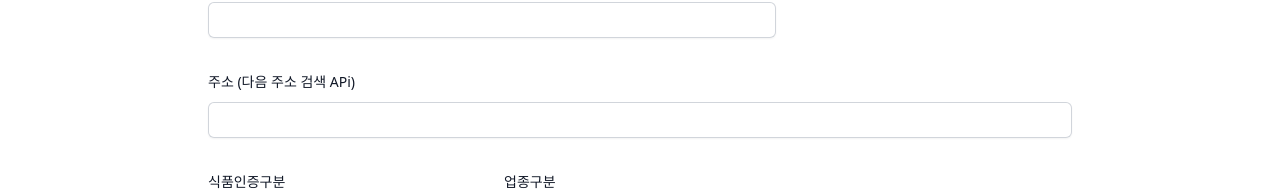
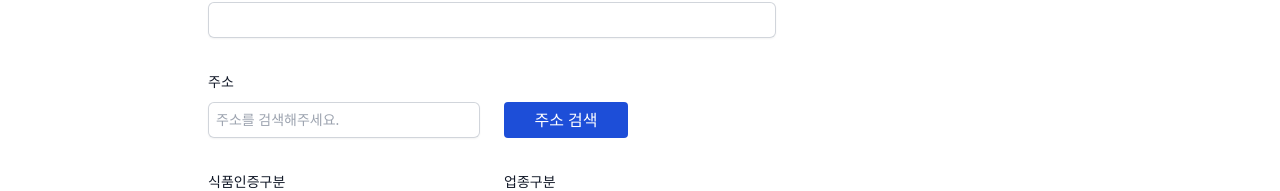
Before and after one commit to junyub301/next-eatmap, a Next.js app: page /stores/new in a window 1280 px wide. Shown: the part 311-502 px from the top of the page. Built offline with nearby package versions, Linux system fonts and the light colour scheme; no server answers.

Commit message:
Feat: 주소 검색

```diff
--- a/package.json
+++ b/package.json
@@ -18,6 +18,7 @@
         "next": "14.1.0",
         "next-auth": "^4.24.6",
         "react": "^18",
+        "react-daum-postcode": "^3.1.3",
         "react-dom": "^18",
         "react-hook-form": "^7.51.0",
         "react-icons": "^5.0.1",
--- /dev/null
+++ b/src/components/AddressSearch.tsx
@@ -0,0 +1,67 @@
+import { StoreType } from "@/interface";
+import { FieldErrors, UseFormRegister, UseFormSetValue } from "react-hook-form";
+import DaumPostcodeEmbed from "react-daum-postcode";
+import { useState } from "react";
+
+interface AddressSearchProps {
+    register: UseFormRegister<StoreType>;
+    setValue: UseFormSetValue<StoreType>;
+    errors: FieldErrors;
+}
+export default function AddressSearch({ register, errors, setValue }: AddressSearchProps) {
+    const [isOpen, setIsOpen] = useState<boolean>(false);
+    const handleComplete = (data: any) => {
+        let fullAddress = data.address;
+        let extraAddress = "";
+
+        if (data.addressType === "R") {
+            if (data.bname !== "") {
+                extraAddress += data.bname;
+            }
+            if (data.buildingName !== "") {
+                extraAddress += extraAddress !== "" ? `, ${data.buildingName}` : data.buildingName;
+            }
+            fullAddress += extraAddress !== "" ? ` (${extraAddress})` : "";
+        }
+        setValue("address", fullAddress);
+        setIsOpen(false);
+    };
+    return (
+        <>
+            <div className="col-span-full">
+                <label
+                    htmlFor="address"
+                    className="block text-sm font-medium leading-6 text-gray-900"
+                >
+                    주소
+                </label>
+                <div className="mt-2">
+                    <div className="grid grid-cols-3 md:grid-cols-6 gap-6">
+                        <input
+                            readOnly
+                            placeholder="주소를 검색해주세요."
+                            {...register("address", { required: true })}
+                            className="col-span-2 block w-full rounded-md border-0 py-1.5 px-2 outline-none text-gray-900 shadow-sm ring-1 ring-inset ring-gray-300 placeholder:text-gray-400 focus:ring-2 focus:ring-inset focus:ring-indigo-600 sm:text-sm sm:leading-6"
+                        />
+                        <button
+                            type="button"
+                            className="bg-blue-700 hover:bg-blue-600 py-1.5 px-2 rounded text-white"
+                            onClick={() => setIsOpen((pre) => !pre)}
+                        >
+                            주소 검색
+                        </button>
+                    </div>
+
+                    {errors?.address?.type === "required" && (
+                        <div className="pt-2 text-xs text-red-600">필수 입력사항입니다.</div>
+                    )}
+                </div>
+            </div>
+            {isOpen && (
+                <div className="border border-gray-300 rounded-md p-2 w-full col-span-full md:col-span-3 ">
+                    <DaumPostcodeEmbed onComplete={handleComplete} />
+                </div>
+            )}
+        </>
+    );
+}
--- a/src/pages/api/stores.ts
+++ b/src/pages/api/stores.ts
@@ -1,6 +1,7 @@
 import { StoreApiResponse, StoreType } from "@/interface";
 import type { NextApiRequest, NextApiResponse } from "next";
 import prisma from "@/db/index";
+import axios from "axios";
 interface ResponseType {
     page?: string;
     limit?: string;
@@ -14,9 +15,18 @@
 ) {
     const { page = "", limit = "", q, district }: ResponseType = req.query;
     if (req.method === "POST") {
-        const data = req.body;
+        const formData = req.body;
+        const headers = {
+            Authorization: `KakaoAK ${process.env.KAKAO_CLIENT_ID}`,
+        };
+        const { data } = await axios.get(
+            `https://dapi.kakao.com/v2/local/search/address.json?query=${encodeURI(
+                formData.address
+            )}`,
+            { headers }
+        );
         const result = await prisma.store.create({
-            data,
+            data: { ...formData, lat: data.documents[0].y, lng: data.documents[0].x },
         });
         return res.status(200).json(result);
     } else {
--- a/src/pages/stores/new.tsx
+++ b/src/pages/stores/new.tsx
@@ -1,4 +1,6 @@
+import AddressSearch from "@/components/AddressSearch";
 import { CATEGORY_ARR, FOOD_CERTIFY_ARR, STORE_TYPE_ARR } from "@/data/store";
+import { StoreType } from "@/interface";
 import axios from "axios";
 import { useRouter } from "next/router";
 import { useForm } from "react-hook-form";
@@ -8,8 +10,9 @@
     const {
         register,
         handleSubmit,
+        setValue,
         formState: { errors },
-    } = useForm();
+    } = useForm<StoreType>();
     const router = useRouter();
     return (
         <form
@@ -105,25 +108,7 @@
                             </div>
                         </div>
 
-                        <div className="col-span-full">
-                            <label
-                                htmlFor="address"
-                                className="block text-sm font-medium leading-6 text-gray-900"
-                            >
-                                주소 (다음 주소 검색 APi)
-                            </label>
-                            <div className="mt-2">
-                                <input
-                                    {...register("address", { required: true })}
-                                    className="block w-full rounded-md border-0 py-1.5 px-2 outline-none text-gray-900 shadow-sm ring-1 ring-inset ring-gray-300 placeholder:text-gray-400 focus:ring-2 focus:ring-inset focus:ring-indigo-600 sm:text-sm sm:leading-6"
-                                />
-                                {errors?.address?.type === "required" && (
-                                    <div className="pt-2 text-xs text-red-600">
-                                        필수 입력사항입니다.
-                                    </div>
-                                )}
-                            </div>
-                        </div>
+                        <AddressSearch register={register} setValue={setValue} errors={errors} />
 
                         <div className="sm:col-span-2 sm:col-start-1">
                             <label
@@ -183,7 +168,11 @@
             </div>
 
             <div className="mt-6 flex items-center justify-end gap-x-6">
-                <button type="button" className="text-sm font-semibold leading-6 text-gray-900">
+                <button
+                    type="button"
+                    onClick={() => router.back()}
+                    className="text-sm font-semibold leading-6 text-gray-900"
+                >
                     뒤로가기
                 </button>
                 <button
```
Also changed, not shown: 1 other file (tests, documents, lock files or other folders).
